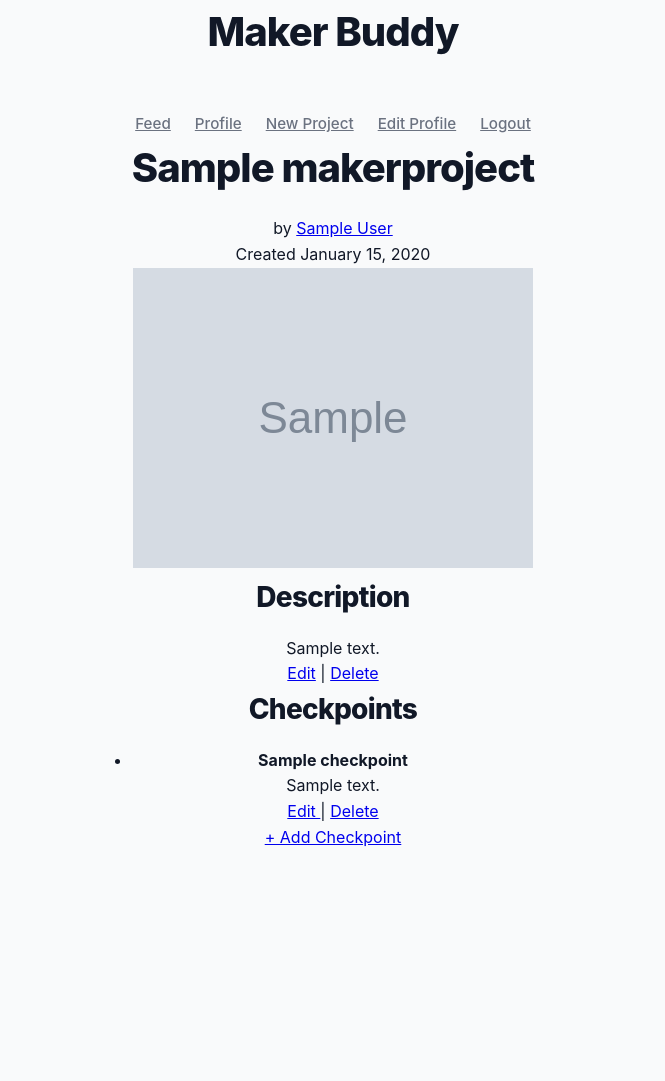
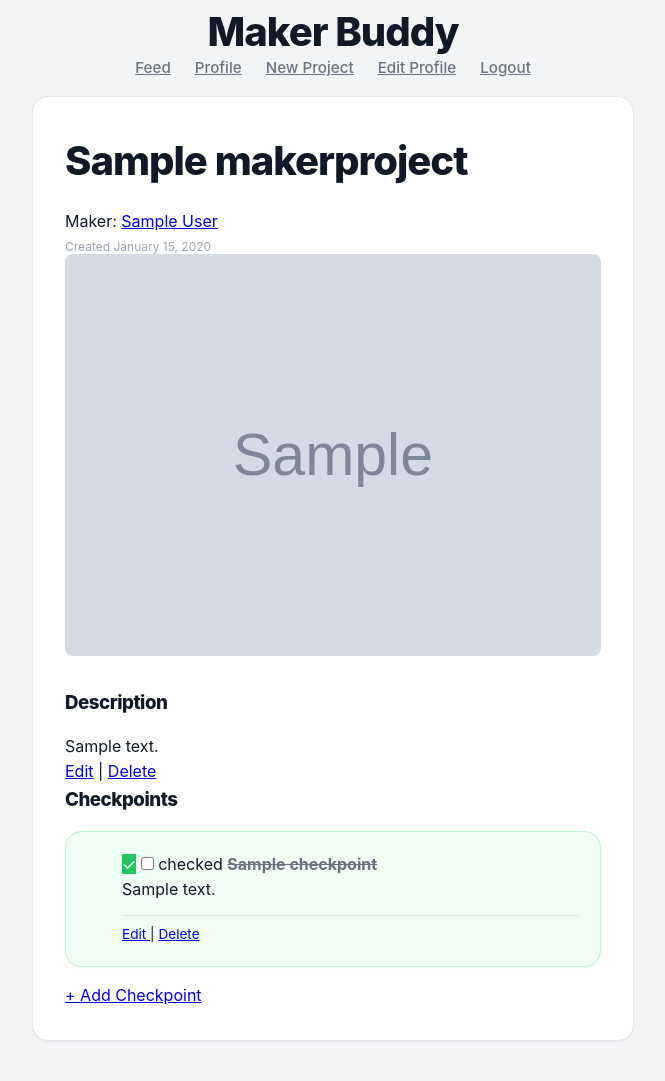
Before and after one commit to cjvillar/Maker_Buddy, a Django app: page /projects/1/ in a window 1280 px wide. Shown: the whole page, without its empty margins (307-972 px from the left). Before the commit the page ends 847 px from the top, so only its background shows below. Run offline with Django 5.2, Linux system fonts and the light colour scheme; a user stored in the database is signed in; tables that the repository leaves empty hold one stand-in row (values such as "Sample post"); grey boxes marked "Sample" are stand-in pictures.

Commit message:
updated style for checkpoint and added projects

```diff
--- a/static/css/main.css
+++ b/static/css/main.css
@@ -1,5 +1,7 @@
 /* Base Reset  Variables */
-*, *::before, *::after {
+*,
+*::before,
+*::after {
   box-sizing: border-box;
   margin: 0;
   padding: 0;
@@ -8,15 +10,15 @@
 :root {
   --primary: #011744;
   --primary-hover: #1d4ed8;
-  --bg-body: #f9fafb;
+  --bg-body: #f2f4f5;
   --bg-card: #ffffff;
   --text-main: #111827;
   --text-muted: #6b7280;
   --border-color: #e5e7eb;
   --radius-md: 16px;
   --radius-sm: 8px;
-  --shadow-sm: 0 1px 2px rgba(0,0,0,0.05);
-  --shadow-md: 0 10px 15px -3px rgba(0,0,0,0.1);
+  --shadow-sm: 0 1px 2px rgba(0, 0, 0, 0.05);
+  --shadow-md: 0 10px 15px -3px rgba(0, 0, 0, 0.1);
 }
 
 body {
@@ -60,12 +62,12 @@ main {
 
 /* Nav/Logo */
 .logo {
-  margin-bottom: 1rem;
+  height: 40px;
 }
 
 .logo img {
-  width: 80px;
-  height: 80px;
+  width: 20px;
+  height: 20px;
   border-radius: 50%;
   object-fit: cover;
   border: 3px solid white;
@@ -76,7 +78,7 @@ main {
   display: flex;
   justify-content: center;
   gap: 1.5rem;
-  margin-top: 1rem;
+  margin: 1rem;
 }
 
 .nav a {
@@ -87,15 +89,22 @@ main {
 
 
 /* Typography */
-h1, h2, h3 {
+h1,
+h2,
+h3 {
   color: var(--text-main);
   font-weight: 800;
   letter-spacing: -0.025em;
   margin-bottom: 1rem;
 }
 
-h1 { font-size: 2.5rem; }
-h2 { font-size: 1.75rem; }
+h1 {
+  font-size: 2.5rem;
+}
+
+h2 {
+  font-size: 1.75rem;
+}
 
 .bio {
   font-size: 1.2rem;
@@ -128,15 +137,84 @@ h2 { font-size: 1.75rem; }
   margin-bottom: 1.5rem;
 }
 
+.project-date {
+  font-size: 0.75rem;
+  color: #9ca3af;
+  position: relative;
+  top: 0.2em;
+  font-weight: 400;
+}
+
 /* Code Blocks */
 .project-code pre {
   background: #0f172a;
   color: #38bdf8;
   padding: 1.25rem;
   border-radius: var(--radius-sm);
-  text-align: left; /* Code left-aligned TODO figure best look */
+  text-align: left;
+  /* Code left-aligned TODO figure best look */
   font-size: 0.85rem;
   overflow-x: auto;
+}
+
+/* Container for list */
+ul {
+  list-style: none;
+  padding: 0;
+  width: 100%;
+  max-width: 600px;
+  margin: 0 auto;
+}
+
+/* Box around each checkpoint */
+.checkpoint {
+  background: var(--bg-card);
+  border: 1px solid var(--border-color);
+  border-radius: var(--radius-md);
+
+  padding: 1.25rem;
+  margin-bottom: 1rem;
+  position: relative;
+  padding-left: 3.5rem;
+  transition: all 0.3s ease;
+  text-align: left;
+  box-shadow: var(--shadow-sm);
+}
+
+
+/* feedback text when checked */
+.checkpoint-toggle:checked+.checkpoint-content strong {
+  text-decoration: line-through;
+  color: var(--text-muted);
+}
+
+/* Style checkpoint DONE */
+.checkpoint.done {
+  background-color: #f0fdf4;
+  border-color: #bbf7d0;
+}
+
+.checkpoint.done::before {
+  background-color: #22c55e;
+  border-color: #22c55e;
+  content: "✓";
+  color: white;
+  font-size: 1rem;
+  line-height: 1.4rem;
+  text-align: center;
+}
+
+.checkpoint.done strong {
+  text-decoration: line-through;
+  color: var(--text-muted);
+}
+
+/* Edit/Delete links at the bottom card */
+.checkpoint-actions {
+  margin-top: 0.75rem;
+  font-size: 0.85rem;
+  border-top: 1px solid var(--border-color);
+  padding-top: 0.5rem;
 }
 
 /* Forms / Buttons */
@@ -147,10 +225,12 @@ form {
   padding: 2.5rem;
   border-radius: var(--radius-md);
   box-shadow: var(--shadow-sm);
-  text-align: left; /* Keep form labels left-aligned */
+  text-align: left;
+  /* Keep form labels left-aligned */
 }
 
-button, .btn {
+button,
+.btn {
   width: 100%;
   padding: 0.8rem 1.5rem;
   background-color: var(--primary);
@@ -169,5 +249,10 @@ button:hover {
 
 
 /* Utils */
-.text-muted { color: var(--text-muted); }
-.mt-3 { margin-top: 3rem; }
+.text-muted {
+  color: var(--text-muted);
+}
+
+.mt-3 {
+  margin-top: 3rem;
+}
--- a/templates/maker_projects/project_detail.html
+++ b/templates/maker_projects/project_detail.html
@@ -1,12 +1,10 @@
 {% extends "base.html" %}
 
 {% block content %}
-<article class="project-detail">
-
+<article class="project-card">
   <h1>{{ project.title }}</h1>
-
   <p>
-    by
+    Maker:
     <a href="{% url 'accounts:profile' project.owner.username %}">
       {{ project.owner.profile.display_name|default:project.owner.username }}
     </a>
@@ -21,7 +19,7 @@
   {% endif %}
 
   <section class="project-description">
-    <h2>Description</h2>
+    <h3>Description</h3>
     <p>{{ project.description }}</p>
   </section>
 
@@ -38,16 +36,21 @@
   {% endif %}
 
   <section class="checkpoints">
-  <h2>Checkpoints</h2>
+    <h3>Checkpoints</h3>
 
     <ul>
       {% for checkpoint in project.checkpoints.all %}
       <li>
-        <div class="checkpoint {% if checkpoint.is_complete %}done{% endif %}">
+        <div class="checkpoint {% if checkpoint.is_complete %}done{% endif %}" id="checkpoint-{{ checkpoint.id }}">
+
+          <input type="checkbox" class="checkpoint-toggle" data-id="{{ checkpoint.id }}">
+          {% if checkpoint.is_complete%}checked{% endif %} </input>
+
           <strong>{{ checkpoint.title }}</strong>
           <p>{{ checkpoint.description }}</p>
 
           {% if user == project.owner %}
+          <div class="checkpoint-actions">
             <a href="{% url 'maker_projects:checkpoint_edit' checkpoint.pk %}">
               Edit
             </a>
@@ -56,6 +59,8 @@
               Delete
             </a>
             {% endif %}
+          </div>
+        </div>
         </div>
       </li>
       {% empty %}
--- a/templates/navbar.html
+++ b/templates/navbar.html
@@ -1,12 +1,11 @@
 {% block content %}
-
 <nav class="nav">
   <a href="{% url 'public_feed:home' %}">Feed</a>
   {% if user.is_authenticated %}
   <a href="{% url 'accounts:profile' user.username %}">Profile</a>
   <a href="{% url 'maker_projects:create' %}">New Project</a>
   <a href="{% url 'accounts:edit_profile' %}">Edit Profile</a>
-  <form method="post" action="{% url 'logout' %}" style="display:none;">
+  <form id="logout-form" method="post" action="{% url 'logout' %}" style="display:none;">
     {% csrf_token %}
   </form>
   <a href="#" onclick="document.getElementById('logout-form').submit(); return false;">
--- a/templates/public_feed/feed.html
+++ b/templates/public_feed/feed.html
@@ -4,9 +4,9 @@
 
 
 {% block content %}
+
 <div class=".container">
-  <h1>Maker Projects</h1>
-
+  <h2>Maker Projects</h2>
   {% for project in projects %}
   <article class="project-card">
     <h2><a href="{% url 'maker_projects:detail' project.pk %}">
```
Also changed, not shown: templates/accounts/profile.html (+9 -6 lines). Lines whose indentation alone changed are shown as unchanged.
